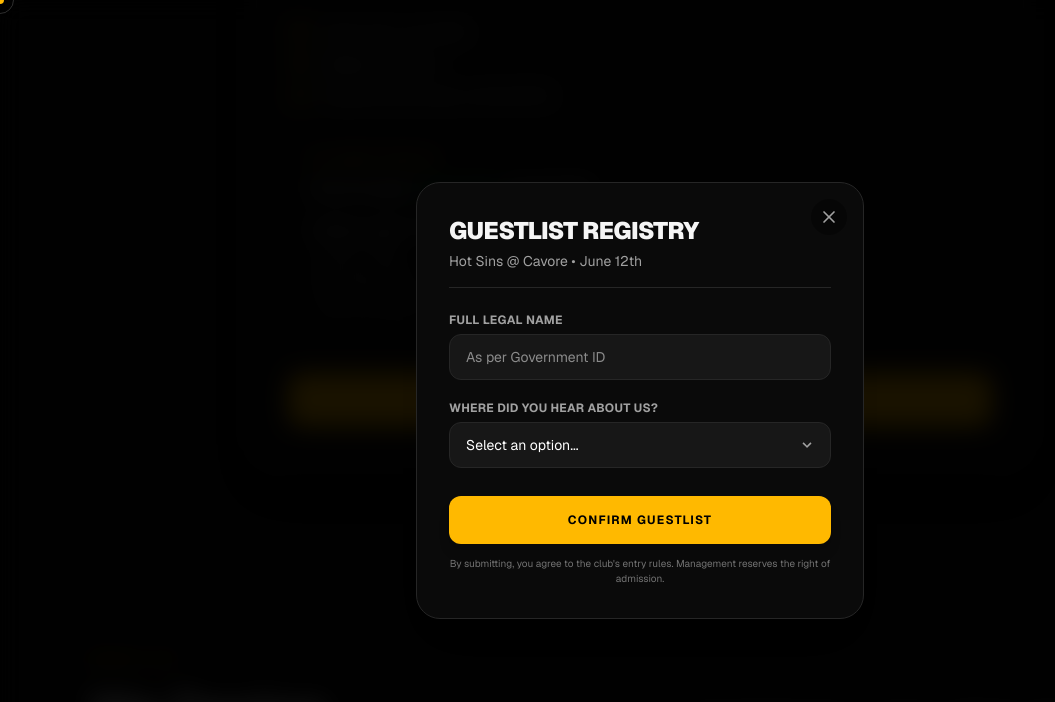
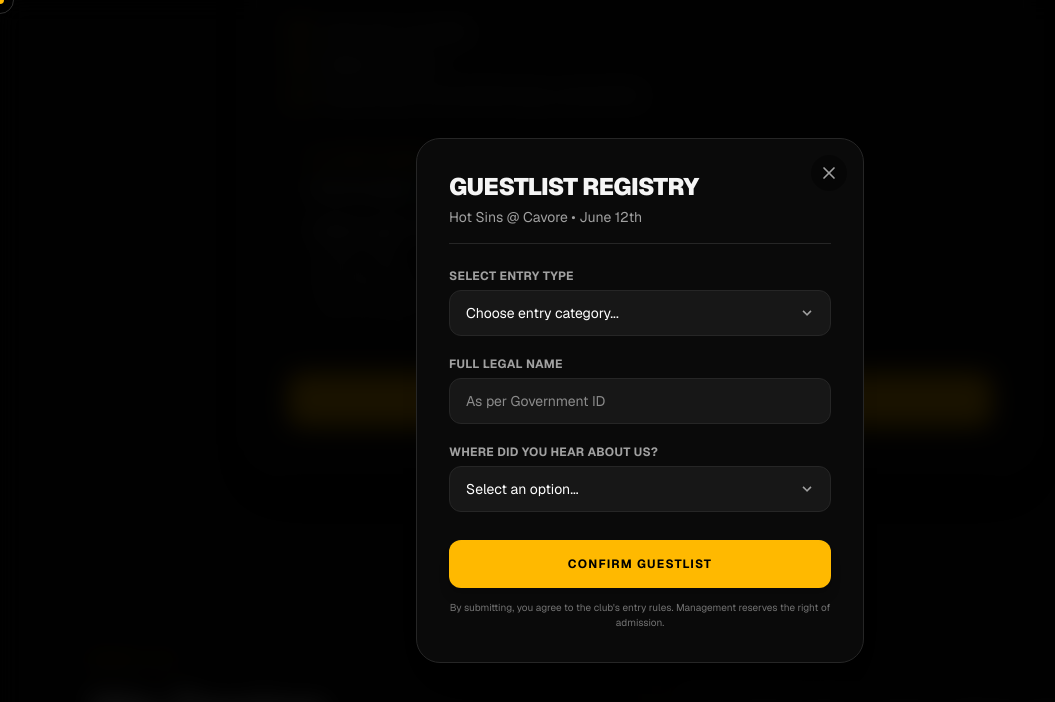
Before and after one commit to gamingfeverffhaideryt-cpu/trap-entertainments, a Next.js app: page / in a window 1280 px wide. Both pictures are taken after a click on the button "JOIN THE GUESTLIST". Shown: the part 1531-2233 px from the top of the page, without its empty margins (0-1055 px from the left). Built offline with nearby package versions, Linux system fonts and the light colour scheme.

Commit message:
update: shift Made in Brasil showcase timing to 8:30pm onwards

```diff
--- a/app/page.tsx
+++ b/app/page.tsx
@@ -55,13 +55,23 @@ export default function TrapEntertainmentWebsite() {
   const [scrollY, setScrollY] = useState(0);
   const [activeModal, setActiveModal] = useState<string | null>(null);
 
-  // Refs for zero-lag cursor management
+  // Refs for zero-lag cursor management and video autoplay override
   const dotRef = useRef<HTMLDivElement>(null);
   const ringRef = useRef<HTMLDivElement>(null);
+  const videoRef = useRef<HTMLVideoElement>(null);
 
   useEffect(() => {
     window.scrollTo(0, 0);
     setIsLoaded(true);
+
+    // Explicit video playback ignition to bypass aggressive browser autoplay blocks
+    if (videoRef.current) {
+      videoRef.current.muted = true;
+      videoRef.current.playsInline = true;
+      videoRef.current.play().catch((err) => {
+        console.log("Browser blocked initial autoplay, retrying background thread...", err);
+      });
+    }
 
     const handleScroll = () => {
       setScrollY(window.scrollY);
@@ -187,16 +197,14 @@ export default function TrapEntertainmentWebsite() {
         </a>
       </header>
 
-      {/* Hero Section (Poster Background) */}
+      {/* Hero Section */}
       <section id="home" className="relative flex min-h-screen flex-col items-center justify-center overflow-hidden px-6 py-20 md:py-0 text-center">
-        {/* The Digital Billboard Poster */}
         <div className="absolute inset-0 z-0">
           <img
             src="/hotsinspic.png"
-            alt="Hot Sins Poster Banner"
+            alt="Hot Sins Poster Billboard"
             className="h-full w-full object-cover opacity-50 scale-105 animate-[pulse_10s_ease-in-out_infinite]"
           />
-          {/* Gradient overlays to ensure text readability */}
           <div className="absolute inset-0 bg-gradient-to-b from-neutral-950/80 via-neutral-950/40 to-neutral-950" />
         </div>
 
@@ -243,7 +251,7 @@ export default function TrapEntertainmentWebsite() {
         </div>
       </section>
 
-      {/* Upcoming Events Section (Video Card) */}
+      {/* Upcoming Events Section (Teaser Video Module) */}
       <section id="event" className="mx-auto max-w-7xl px-6 py-24 border-t border-amber-500/5">
         <div
           ref={eventsHeaderReveal.elementRef}
@@ -267,12 +275,12 @@ export default function TrapEntertainmentWebsite() {
         >
           <div className="flex items-center justify-center max-w-3xl mx-auto w-full">
 
-            {/* The Event Card */}
             <div className="group relative flex flex-col rounded-3xl border border-neutral-800 bg-neutral-900/50 shadow-2xl transition-all duration-500 hover:border-amber-500/30 overflow-hidden w-full backdrop-blur-sm hover:-translate-y-1">
 
-              {/* Media Section: The Video */}
+              {/* Media Container: hotsins.mp4 Video */}
               <div className="relative aspect-[4/3] sm:aspect-[16/9] w-full overflow-hidden bg-black">
                 <video
+                  ref={videoRef}
                   src="/hotsins.mp4"
                   autoPlay
                   loop
@@ -282,14 +290,13 @@ export default function TrapEntertainmentWebsite() {
                 />
                 <div className="absolute inset-0 bg-gradient-to-t from-neutral-950 via-transparent to-transparent opacity-90" />
 
-                {/* Floating Date Badge */}
                 <div className="absolute top-4 left-4 rounded-xl bg-black/60 backdrop-blur-md border border-white/10 px-4 py-2 text-center shadow-xl">
                   <p className="text-xs font-bold uppercase text-amber-400">June</p>
                   <p className="text-xl font-black text-white">12</p>
                 </div>
               </div>
 
-              {/* Event Info Section */}
+              {/* Data Deck */}
               <div className="relative z-10 flex flex-col p-6 sm:p-8">
                 <h3 className="mb-4 text-3xl font-black uppercase tracking-tight text-neutral-100">Hot Sins</h3>
 
@@ -304,15 +311,15 @@ export default function TrapEntertainmentWebsite() {
                   </div>
                   <div className="flex items-center gap-3">
                     <Clock className="h-5 w-5 text-amber-400 shrink-0" />
-                    <span>Guestlist strictly open until 9:30 PM</span>
+                    <span>Guestlist open from 8:30 PM | Open until 9:30 PM</span>
                   </div>
                 </div>
 
-                {/* Cover Charge Box */}
+                {/* Entry Blueprint Box */}
                 <div className="mb-8 rounded-2xl bg-neutral-950/60 border border-neutral-800 p-4 sm:p-5">
                   <div className="flex items-center gap-2 mb-3">
                     <Ticket className="h-4 w-4 text-amber-400" />
-                    <h4 className="text-xs font-bold uppercase tracking-widest text-amber-400">Entry Details</h4>
+                    <h4 className="text-xs font-bold uppercase tracking-widest text-amber-400">Entry Matrix</h4>
                   </div>
 
                   <p className="text-sm font-semibold text-white mb-2 pb-2 border-b border-white/5">
@@ -439,7 +446,7 @@ export default function TrapEntertainmentWebsite() {
         © 2026 Trap Entertainment. All rights reserved. Curated for the elite crowd in Bangalore, India.
       </footer>
 
-      {/* Modal Systems */}
+      {/* Modal Engine */}
       {activeModal && (
         <div className="fixed inset-0 z-50 flex items-center justify-center p-4 backdrop-blur-md bg-black/90 transition-all duration-300 overflow-y-auto">
           <div className="relative w-full max-w-md rounded-3xl border border-neutral-800 bg-neutral-950 shadow-2xl my-auto overflow-hidden animate-in fade-in zoom-in-95 duration-300 ease-out">
@@ -452,7 +459,7 @@ export default function TrapEntertainmentWebsite() {
               <X className="h-5 w-5 shrink-0" />
             </button>
 
-            {/* Event Registration Modal */}
+            {/* Event Registration Dropdown Module */}
             {activeModal === 'register' && (
               <div className="p-6 md:p-8">
                 <div className="mb-6 border-b border-neutral-800 pb-4">
@@ -460,9 +467,31 @@ export default function TrapEntertainmentWebsite() {
                   <p className="text-sm text-neutral-400 mt-1">Hot Sins @ Cavore • June 12th</p>
                 </div>
 
-                {/* NEW FORMSPREE LINK */}
                 <form action="https://formspree.io/f/xzdqgkoa" method="POST" className="space-y-5">
                   <input type="hidden" name="Event" value="Hot Sins at Cavore - June 12" />
+
+                  {/* Entry Type Selection ordered explicitly as requested */}
+                  <div>
+                    <label className="mb-1.5 block text-xs font-bold text-neutral-400 uppercase tracking-wide">Select Entry Type</label>
+                    <div className="relative">
+                      <select
+                        name="entryType"
+                        required
+                        defaultValue=""
+                        className="w-full appearance-none rounded-xl border border-neutral-800 bg-neutral-900 px-4 py-3 text-white text-sm outline-none transition-colors focus:border-amber-400/50 focus:bg-neutral-800/50"
+                      >
+                        <option value="" disabled className="text-neutral-500">Choose entry category...</option>
+                        <option value="1. Stag Entry (₹6,000 Cover Post 9:30 PM)">1. Male Stag Entry (₹6,000 Cover post 9:30 PM)</option>
+                        <option value="2. Couple Entry (FREE until 9:30 PM / ₹4,500 Cover post)">2. Couple Entry (FREE until 9:30 PM)</option>
+                        <option value="3. Girls Entry (FREE until 9:30 PM / ₹2,000 Cover post)">3. Girls Entry (FREE until 9:30 PM)</option>
+                      </select>
+                      <div className="pointer-events-none absolute inset-y-0 right-0 flex items-center px-4 text-neutral-400">
+                        <svg className="h-4 w-4 fill-current" xmlns="http://www.w3.org/2000/svg" viewBox="0 0 20 20">
+                          <path d="M9.293 12.95l.707.707L15.657 8l-1.414-1.414L10 10.828 5.757 6.586 4.343 8z"/>
+                        </svg>
+                      </div>
+                    </div>
+                  </div>
 
                   <div>
                     <label className="mb-1.5 block text-xs font-bold text-neutral-400 uppercase tracking-wide">Full Legal Name</label>
@@ -490,7 +519,6 @@ export default function TrapEntertainmentWebsite() {
                         <option value="Promoters">Promoters</option>
                         <option value="Others">Others</option>
                       </select>
-                      {/* Custom dropdown arrow */}
                       <div className="pointer-events-none absolute inset-y-0 right-0 flex items-center px-4 text-neutral-400">
                         <svg className="h-4 w-4 fill-current" xmlns="http://www.w3.org/2000/svg" viewBox="0 0 20 20">
                           <path d="M9.293 12.95l.707.707L15.657 8l-1.414-1.414L10 10.828 5.757 6.586 4.343 8z"/>
@@ -511,11 +539,11 @@ export default function TrapEntertainmentWebsite() {
               </div>
             )}
 
-            {/* General Contact Modal (Kept intact from original) */}
+            {/* General Contact Modal */}
             {activeModal === 'contact' && (
               <div className="p-6 md:p-8">
                 <h3 className="text-2xl font-black text-neutral-100 mb-2">Connect with Trap Management</h3>
-                <p className="text-sm text-neutral-400 font-light mb-6">For brand associations, high-tier table reservations, and sponsorship briefs.</p>
+                <p className="text-sm text-neutral-400 font-light mb-6">For brand associations, table reservations, and sponsorship structures.</p>
 
                 <form action="https://formspree.io/f/xaqzwvae" method="POST" className="space-y-4">
                   <input type="hidden" name="Context" value="General Business Inquiry" />
```
